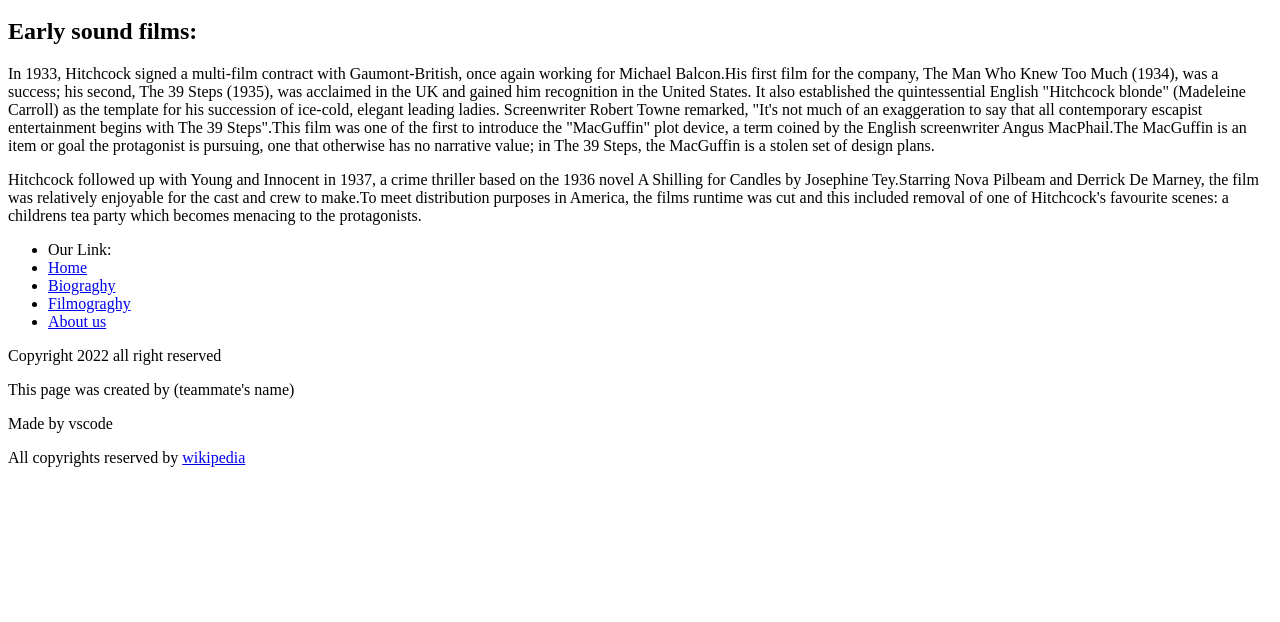
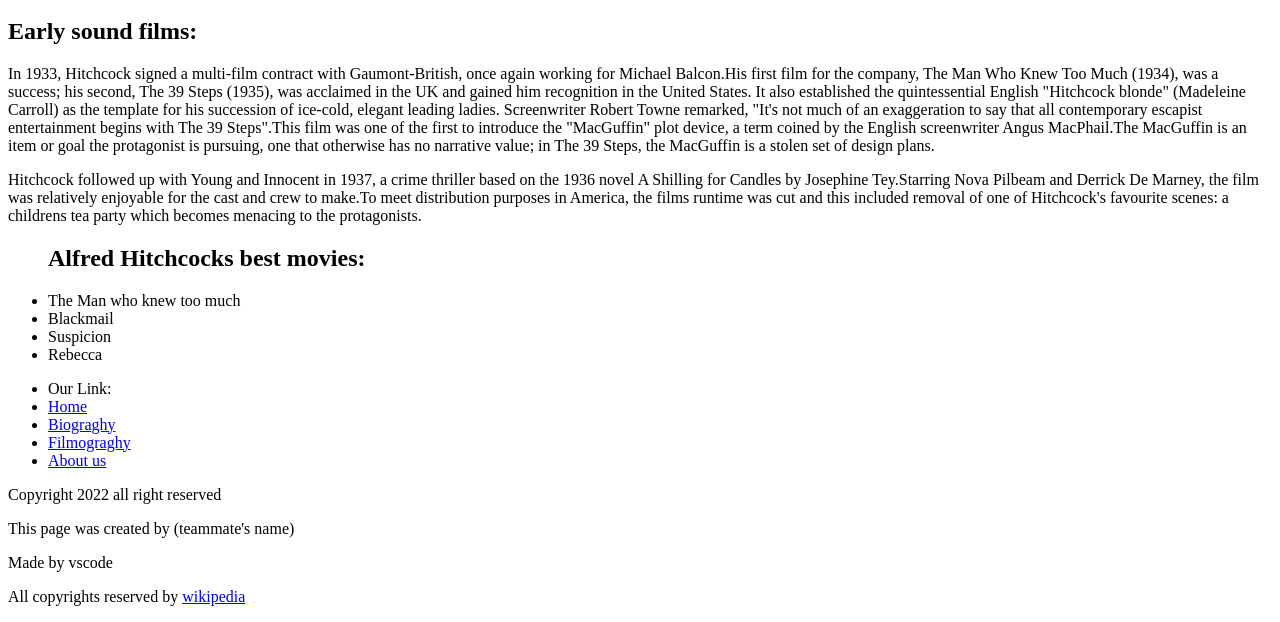
Before and after one commit to AliFarahmand1993/Aps-teamwork, a plain HTML site: page filmography.html in a window 1280 px wide. Shown: the part 198-820 px from the top of the page. Drawn offline with Linux system fonts and the light colour scheme.

Commit message:
unordered list

```diff
--- a/filmography.html
+++ b/filmography.html
@@ -25,6 +25,15 @@
     <h2>Early sound films:</h2>
         <p>In 1933, Hitchcock signed a multi-film contract with Gaumont-British, once again working for Michael Balcon.His first film for the company, The Man Who Knew Too Much (1934), was a success; his second, The 39 Steps (1935), was acclaimed in the UK and gained him recognition in the United States. It also established the quintessential English "Hitchcock blonde" (Madeleine Carroll) as the template for his succession of ice-cold, elegant leading ladies. Screenwriter Robert Towne remarked, "It's not much of an exaggeration to say that all contemporary escapist entertainment begins with The 39 Steps".This film was one of the first to introduce the "MacGuffin" plot device, a term coined by the English screenwriter Angus MacPhail.The MacGuffin is an item or goal the protagonist is pursuing, one that otherwise has no narrative value; in The 39 Steps, the MacGuffin is a stolen set of design plans.</p>
         <p>Hitchcock followed up with Young and Innocent in 1937, a crime thriller based on the 1936 novel A Shilling for Candles by Josephine Tey.Starring Nova Pilbeam and Derrick De Marney, the film was relatively enjoyable for the cast and crew to make.To meet distribution purposes in America, the films runtime was cut and this included removal of one of Hitchcock's favourite scenes: a childrens tea party which becomes menacing to the protagonists.</p>
+<!-- unordered list -->
+<ul>
+    <h2>Alfred Hitchcocks best movies:</h2>
+
+    <li>The Man who knew too much</li>
+    <li>Blackmail</li>
+    <li>Suspicion</li>
+    <li>Rebecca</li>
+</ul>
 
 
     </main>
```
